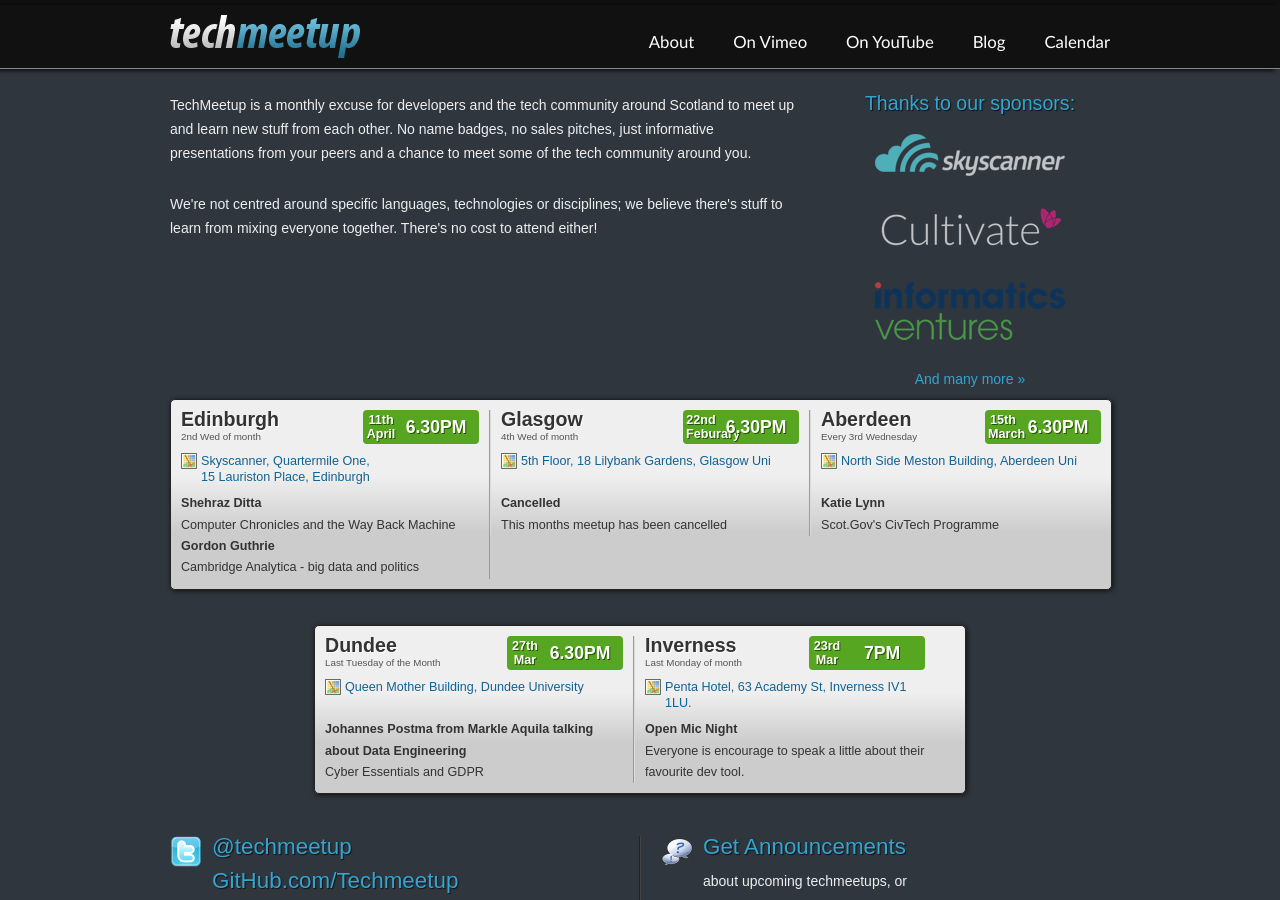
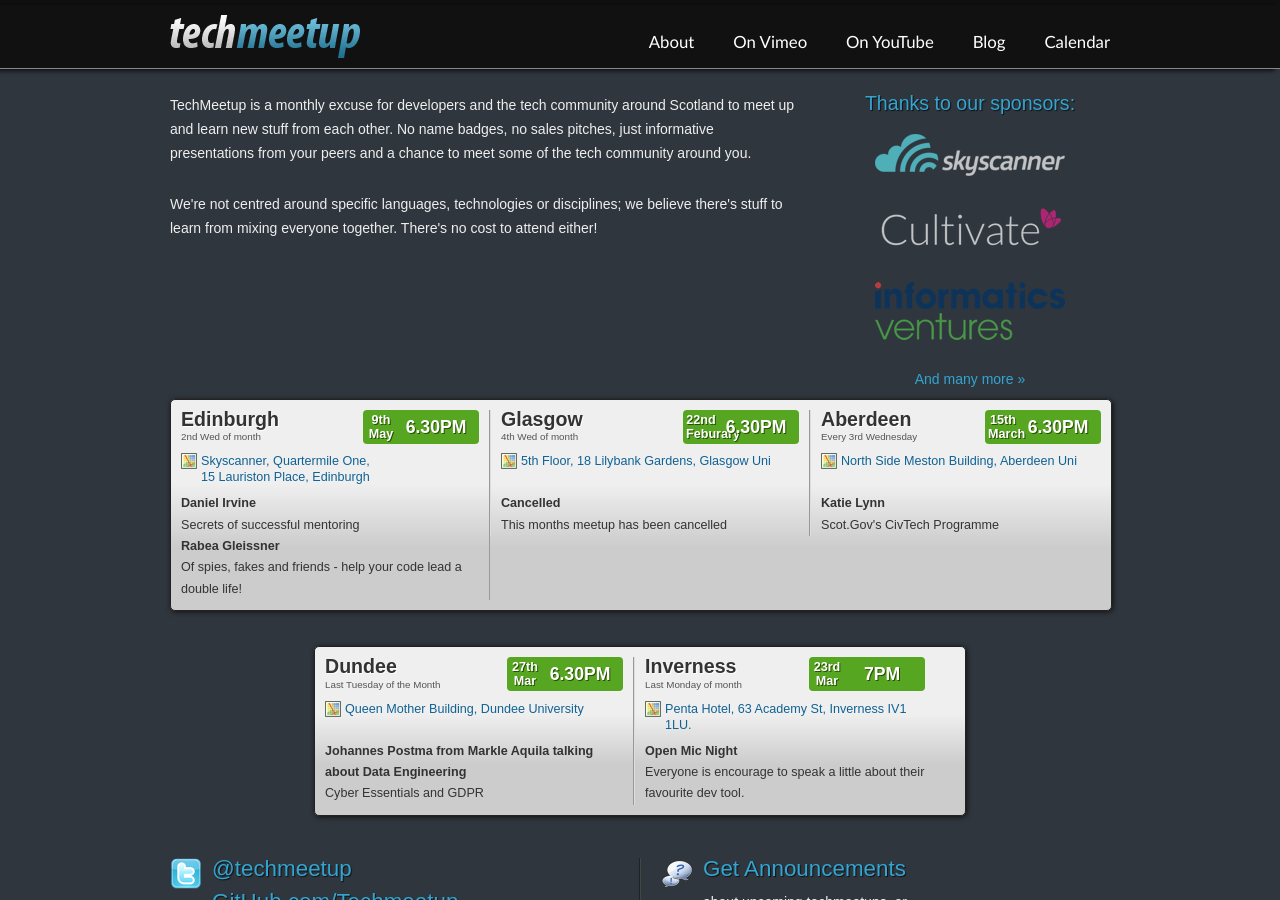
Before and after one commit to techmeetup/techmeetup.co.uk, a Jekyll site: the page built from index.html, in a window 1280 px wide and 900 px high. Built offline with Jekyll 4.4.1, drawn with Linux system fonts in a browser that asks for light colours.

Commit message:
Update TM Edinburgh May 2018 speakers

```diff
--- a/_data/index.json
+++ b/_data/index.json
@@ -2,16 +2,16 @@
   "edinburgh": {
     "speakers": [
       {
-        "name": "Shehraz Ditta",
-        "talk": "Computer Chronicles and the Way Back Machine"
+        "name": "Daniel Irvine",
+        "talk": "Secrets of successful mentoring"
       },
       {
-        "name": "Gordon Guthrie",
-        "talk": "Cambridge Analytica - big data and politics"
+        "name": "Rabea Gleissner",
+        "talk": "Of spies, fakes and friends - help your code lead a double life!"
       }
     ],
-    "day": "11th",
-    "month": "April"
+    "day": "9th",
+    "month": "May"
   },
   "glasgow": {
     "speakers": [
```
